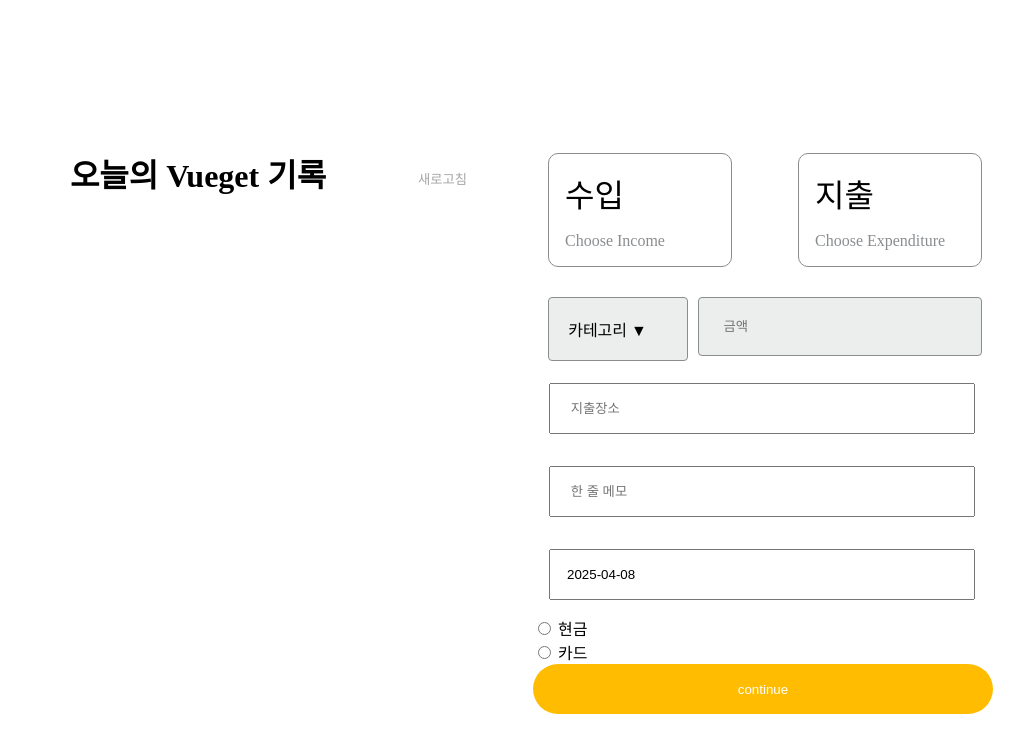
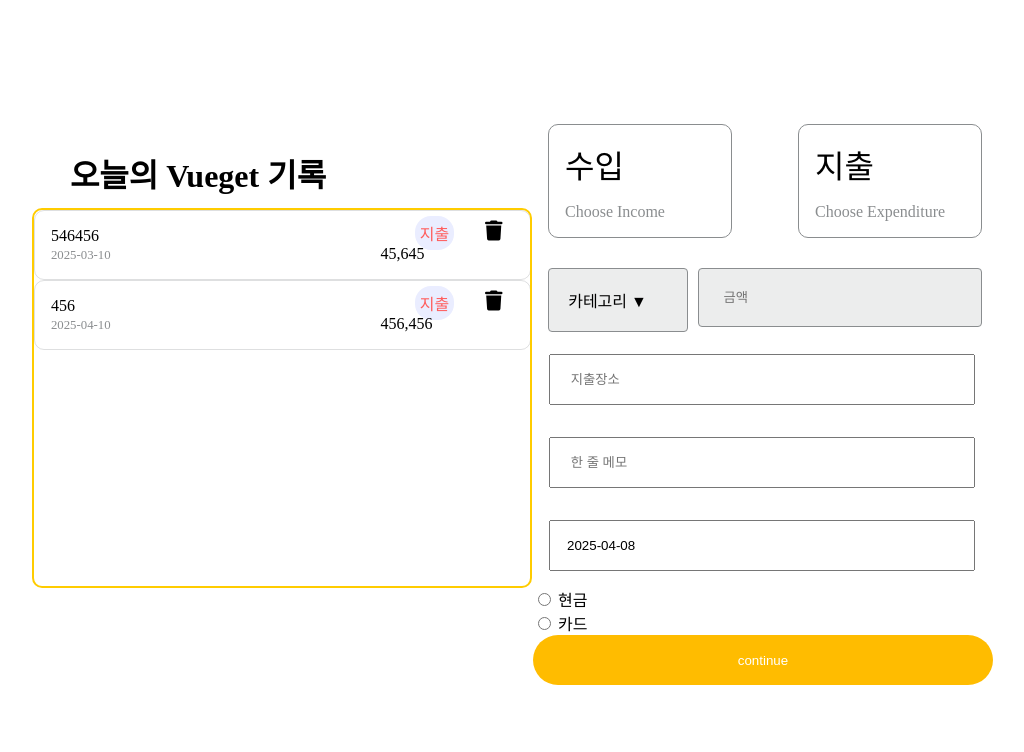
Before and after one commit to KB-Wallet/KB-Vudget, a Vue app: page /WritePage in a window 1280 px wide. Shown: the top 752 px of the page, without its empty margins (142-1166 px from the left). Built offline with nearby package versions, Linux system fonts and the light colour scheme; data requests are answered from the project's data file.

Commit message:
[feat] 기능 최종 정리

```diff
--- a/db.json
+++ b/db.json
@@ -32,7 +32,26 @@
     }
   ],
   "incomes": [],
-  "expenses": [],
+  "expenses": [
+    {
+      "id": "513b",
+      "amount": "45,645",
+      "date": "2025-03-10",
+      "category": "",
+      "description": "6456456",
+      "payment": "현금",
+      "vendor": "546456"
+    },
+    {
+      "id": "c453",
+      "amount": "456,456",
+      "date": "2025-04-10",
+      "category": "",
+      "description": "456546",
+      "payment": "현금",
+      "vendor": "456"
+    }
+  ],
   "stats": [
     {
       "userId": 1,
--- a/src/components/WritePage/DailyList.vue
+++ b/src/components/WritePage/DailyList.vue
@@ -77,18 +77,20 @@ const deleteIncome = async (id) => {
   try {
     await axios.delete(`http://localhost:5000/incomes/${id}`)
     console.log('삭제 성공!')
+    fetchData()
   } catch (error) {
     console.error('수입 삭제 실패:', error)
   }
 }
 
 const deleteExpense = async (id) => {
+  console.log(id)
   try {
-    await axios.delete(`${API_URL_expenses}/${id}`)
-    expenses_login.value = expenses_login.value.filter((item) => item.id !== id)
-    console.log(`지출 항목 ${id} 삭제됨`)
+    await axios.delete(`http://localhost:5000/expenses/${id}`)
+    console.log('삭제 성공!')
+    fetchData()
   } catch (error) {
-    console.error('지출 삭제 실패:', error)
+    console.error('수입 삭제 실패:', error)
   }
 }
 </script>
@@ -126,7 +128,7 @@ const deleteExpense = async (id) => {
     </div>
   </body>
 
-  <button class="move-total" @click="check">새로고침</button>
+  <button class="move-total" @click="check" style="display: none">새로고침</button>
 </template>
 
 <style scoped>
@@ -146,7 +148,7 @@ li {
   position: relative;
   right: 40px;
   border-radius: 10px;
-  width: 480px;
+  width: 497px;
 }
 .list-box {
   /* border: 1px solid #8a8d8f47; */
@@ -218,4 +220,8 @@ i:hover {
 i:active {
   color: red;
 }
+.list-box {
+  border: #ffcc00 solid 2px;
+  border-radius: 10px;
+}
 </style>
--- a/src/components/WritePage/WriteSet.vue
+++ b/src/components/WritePage/WriteSet.vue
@@ -1,9 +1,7 @@
 <script setup>
 import { useUserStore } from '@/stores/user'
 const user_login = useUserStore()
-const setUserId = (id) => {
-  userStore.setUserId(id) // Pinia store에 UserId 저장
-}
+
 import axios from 'axios'
 const API_URL_users = 'http://localhost:5000/users'
 const API_URL_incomes = 'http://localhost:5000/incomes'
@@ -74,12 +72,14 @@ const send_list = async function () {
 
       if (response.ok) {
         console.log('Income successfully sent to the server.')
+        await fetchData()
       } else {
         console.error('Failed to send income. Status:', response.status)
       }
     } catch (error) {
       console.error('Error occurred while sending income:', error)
     }
+    window.location.reload()
   }
   if (choose_cost.value === true) {
     try {
@@ -93,18 +93,20 @@ const send_list = async function () {
 
       if (response.ok) {
         console.log('Expense successfully sent to the server.')
+        await fetchData()
       } else {
         console.error('Failed to send expense. Status:', response.status)
       }
     } catch (error) {
       console.error('Error occurred while sending expense:', error)
     }
+    window.location.reload()
   }
 }
 
 const choose_revenue = ref(false)
 const choose_cost = ref(false)
-
+const fetchData = () => {}
 const changeRevenue = function () {
   choose_revenue.value = !choose_revenue.value
   choose_cost.value = false
@@ -128,6 +130,7 @@ const cate_click = function () {
   console.log(cate)
 }
 const now = ref('')
+
 onMounted(() => {
   const date = new Date()
   const year = date.getFullYear()
```
